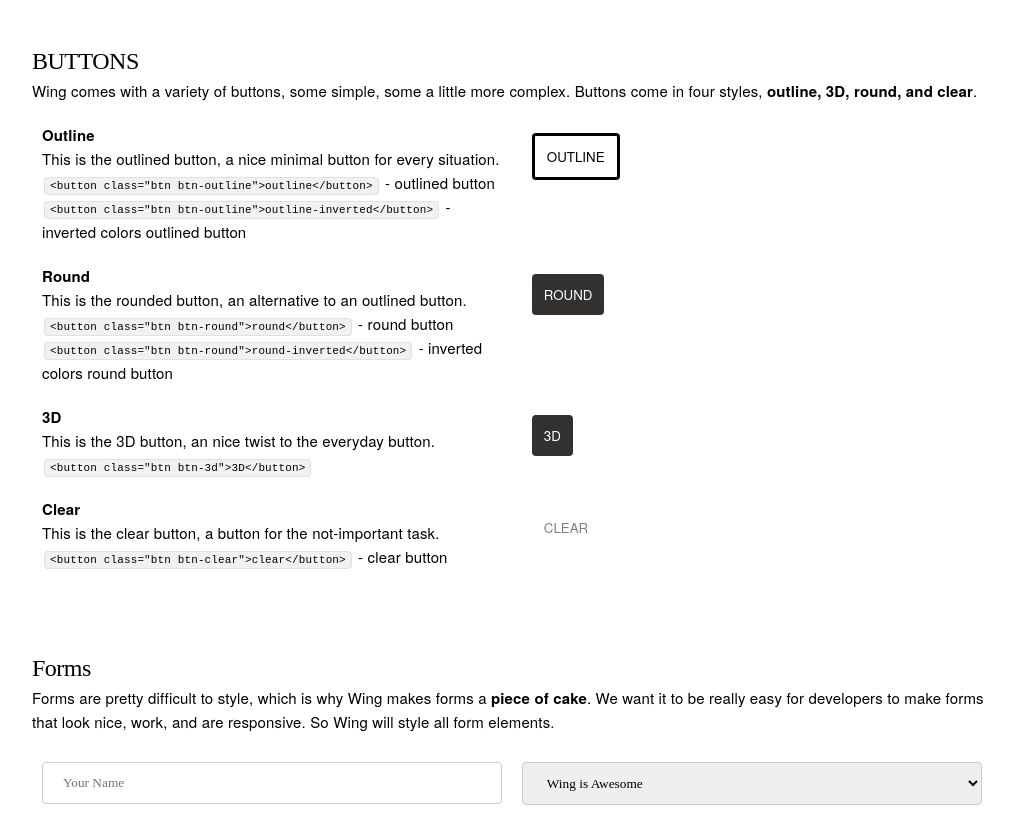
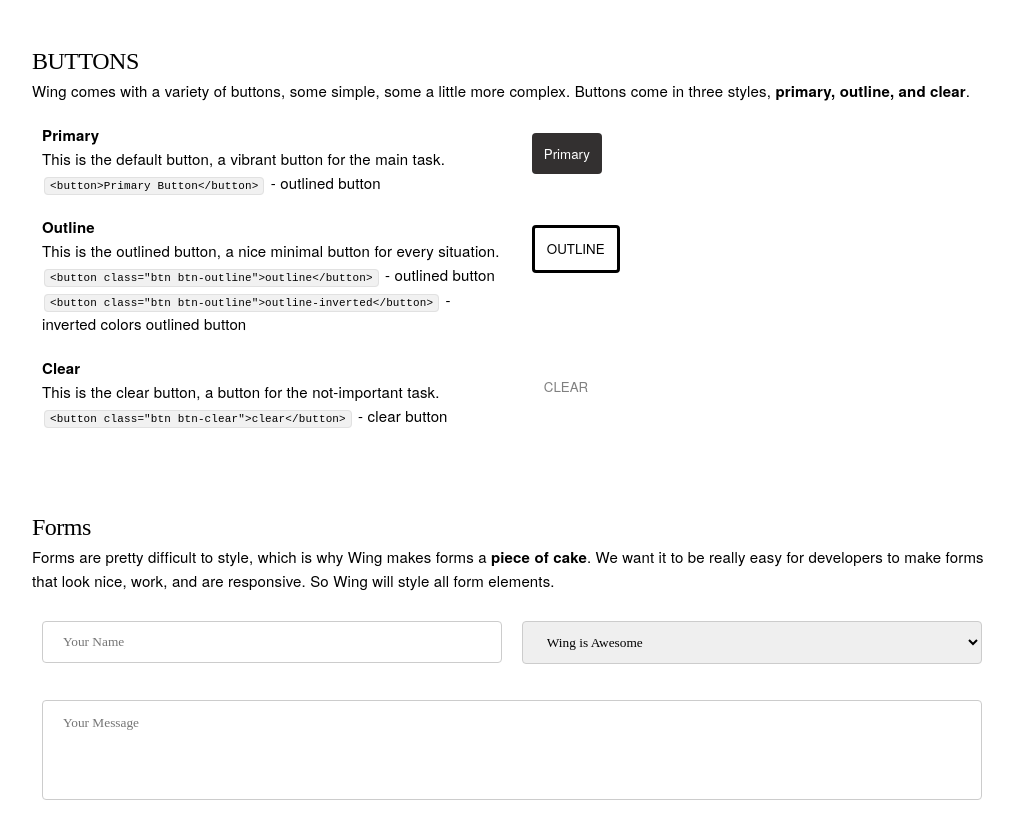
Before and after one commit to kbrsh/wing, a plain HTML site: page index.html in a window 1280 px wide. Shown: the part 3911-4732 px from the top of the page, without its empty margins (128-1142 px from the left). Drawn offline with Linux system fonts and the light colour scheme; a web font is replaced by a local one.

Commit message:
fix button example

```diff
--- a/index.html
+++ b/index.html
@@ -226,8 +226,20 @@
 
               <div class='docSection'>
                   <h5>BUTTONS</h5>
-                  <p>Wing comes with a variety of buttons, some simple, some a little more complex. Buttons come in four styles, <strong>outline, 3D, round, and clear</strong>.</p>
+                  <p>Wing comes with a variety of buttons, some simple, some a little more complex. Buttons come in three styles, <strong>primary, outline, and clear</strong>.</p>
                   <div id="buttonExample">
+                      <div class="row">
+                          <div class="col-6">
+                              <strong>Primary</strong>
+                              <p>This is the default button, a vibrant button for the main task.</p>
+                              <code>&lt;button&gt;Primary Button&lt;/button&gt;</code> - outlined button
+                          </div>
+
+                          <div class="col-6">
+                              <button>Primary</button>
+                          </div>
+                      </div>
+
                       <div class="row">
                           <div class="col-6">
                               <strong>Outline</strong>
@@ -238,31 +250,6 @@
 
                           <div class="col-6">
                               <button class="btn btn-outline-inverted">OUTLINE</button>
-                          </div>
-                      </div>
-
-                      <div class="row">
-                          <div class="col-6">
-                              <strong>Round</strong>
-                              <p>This is the rounded button, an alternative to an outlined button.</p>
-                              <code>&lt;button class=&quot;btn btn-round&quot;&gt;round&lt;/button&gt;</code> - round button
-                              <code>&lt;button class=&quot;btn btn-round&quot;&gt;round-inverted&lt;/button&gt;</code> - inverted colors round button
-                          </div>
-
-                          <div class="col-6">
-                              <button class="btn btn-round-inverted">ROUND</button>
-                          </div>
-                      </div>
-
-                      <div class="row">
-                          <div class="col-6">
-                              <strong>3D</strong>
-                              <p>This is the 3D button, an nice twist to the everyday button.</p>
-                              <code>&lt;button class=&quot;btn btn-3d&quot;&gt;3D&lt;/button&gt;</code>
-                          </div>
-
-                          <div class="col-6">
-                              <button class="btn btn-3d">3D</button>
                           </div>
                       </div>
 
@@ -297,7 +284,7 @@
                           <div class="col-12"><textarea type="text" placeholder="Your Message"></textarea></div>
                       </div>
 
-                      <input type="submit" class="btn btn-outline-inverted"/>
+                      <input type="submit"/>
                   </form>
 
                   <div class="row">
@@ -319,7 +306,7 @@
         &lt;div class=&quot;col-12&quot;&gt;&lt;textarea type=&quot;text&quot; placeholder=&quot;Your Message&quot;&gt;&lt;/textarea&gt;&lt;/div&gt;
     &lt;/div&gt;
 
-    &lt;input type=&quot;submit&quot; class=&quot;btn btn-outline-inverted&quot;/&gt;
+    &lt;input type=&quot;submit&quot; /&gt;
 &lt;/form&gt;
 </code>
                           </pre>
```
